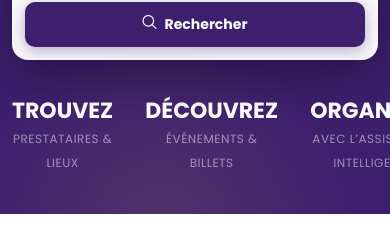
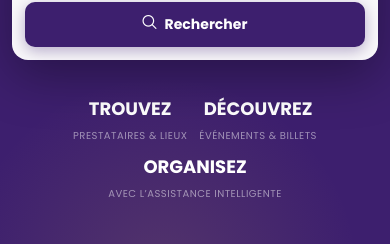
Before and after one commit to LDJHD/nolvafront, a Next.js app: page /home in a window 390 px wide. Shown: the part 699-943 px from the top of the page. Built offline with nearby package versions, Linux system fonts and the light colour scheme; no server answers; a web font is replaced by a local one.

Commit message:
remplace test

```diff
--- a/public/assets/css/nolva.css
+++ b/public/assets/css/nolva.css
@@ -549,8 +549,10 @@ a.nolva-btn-reserve:hover {
   .nolva-hero-overlay { padding: 40px 0; }
   .nolva-hero-title { font-size: 30px; }
   .nolva-hero-subtitle { font-size: 14px; margin-bottom: 28px; }
-  .nolva-hero-stats { gap: 16px; }
-  .nolva-stat strong { font-size: 22px; }
+  .nolva-hero-stats { flex-wrap: wrap; gap: 12px; justify-content: center; }
+  .nolva-stat strong { font-size: 18px; }
+  .nolva-stat span { font-size: 10px; }
+  .nolva-stat-divider { display: none; }
   .nolva-search-bar { flex-direction: column; border-radius: var(--nolva-radius-lg); padding: 12px; gap: 8px; }
   .nolva-search-field { width: 100%; padding: 6px; }
   .nolva-search-divider { width: 100%; height: 1px; margin: 2px 0; }
--- a/src/lib/api.ts
+++ b/src/lib/api.ts
@@ -205,6 +205,7 @@ export const adminApi = {
   listManageProviders: (params?: any) => api.get('/admin/manage/providers', { params }),
   updateManageProvider: (id: number, data: any) => api.put(`/admin/manage/providers/${id}`, data),
   listMembersHistory: (params?: any) => api.get('/admin/manage/members-history', { params }),
+  membersStats: () => api.get('/admin/manage/members-stats'),
   listManageQuoteRequests: (params?: any) => api.get('/admin/manage/quote-requests', { params }),
   updateManageQuoteRequest: (id: number, data: { status: string }) =>
     api.put(`/admin/manage/quote-requests/${id}`, data),
```
Also changed, not shown: src/components/admin/AdminDashboard.tsx (+16 -1 lines).
